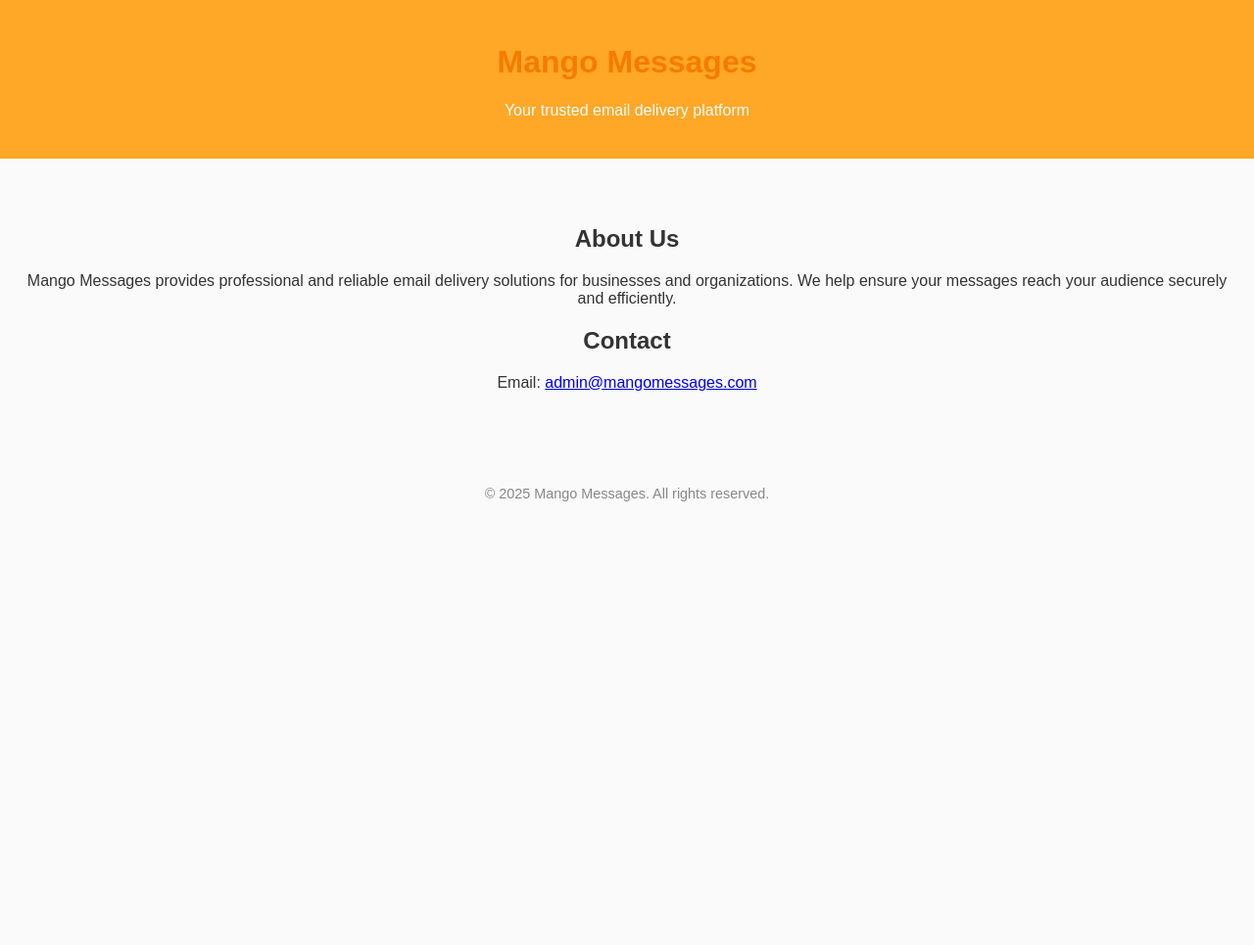
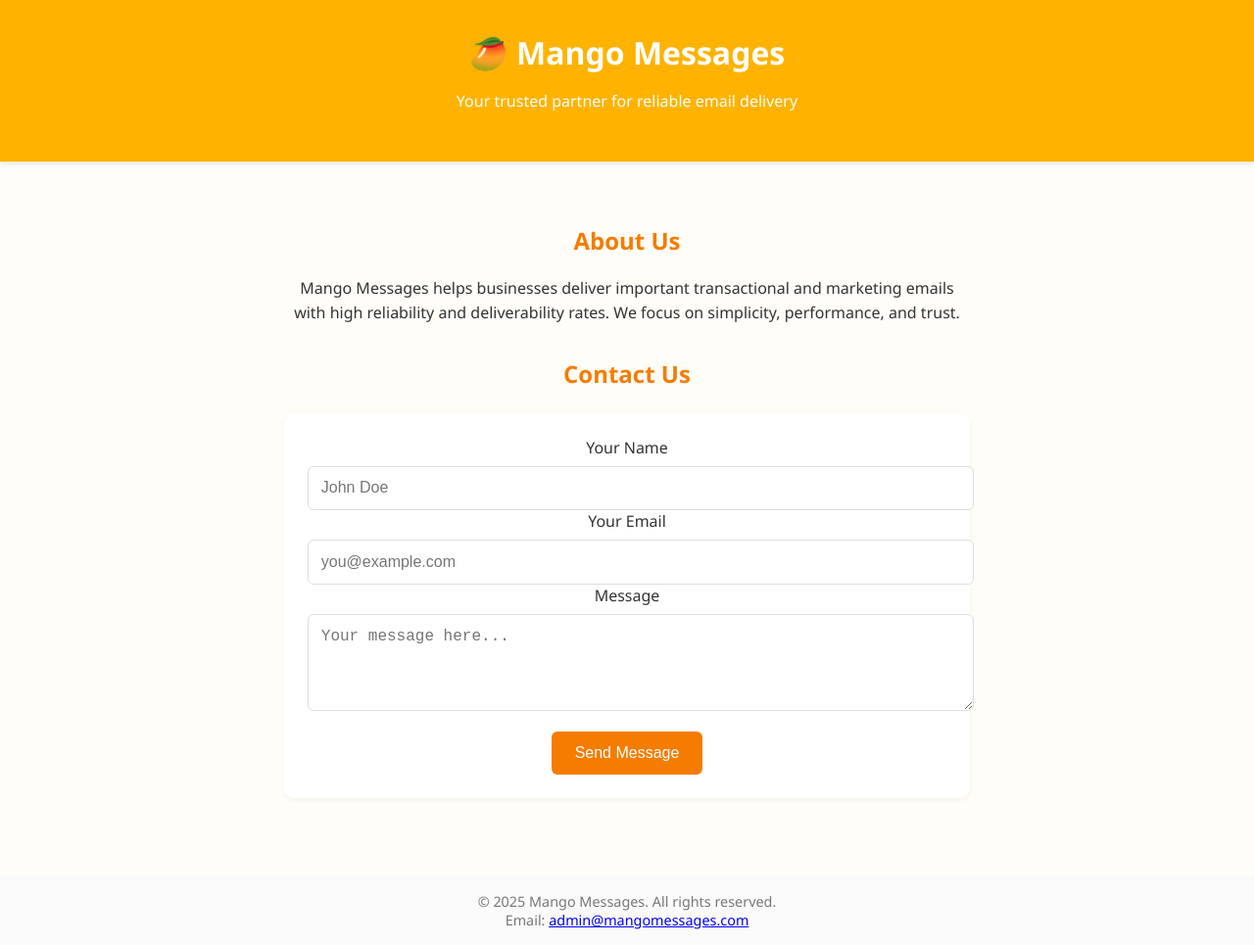
Before and after one commit to gudong678-star/mangomessages, a plain HTML site: page index.html in a window 1280 px wide. Shown: the whole page at 98% size. Before the commit the page ends 800 px from the top, so only its background shows below. Drawn offline with Linux system fonts and the light colour scheme.

Commit message:
Update index.html

```diff
--- a/index.html
+++ b/index.html
@@ -3,55 +3,122 @@
 <head>
   <meta charset="UTF-8" />
   <meta name="viewport" content="width=device-width, initial-scale=1.0" />
-  <title>Mango Messages</title>
+  <title>Mango Messages | Trusted Email Delivery</title>
   <style>
+    :root {
+      --primary: #ffb300;
+      --secondary: #f57c00;
+      --text: #333;
+      --bg: #fffdf8;
+    }
     body {
-      font-family: Arial, sans-serif;
-      background: #fafafa;
-      color: #333;
-      text-align: center;
+      font-family: 'Segoe UI', Arial, sans-serif;
+      background: var(--bg);
+      color: var(--text);
       margin: 0;
       padding: 0;
+      text-align: center;
     }
     header {
-      background: #ffa726;
-      color: white;
-      padding: 1.5rem 0;
+      background: var(--primary);
+      color: #fff;
+      padding: 2rem 1rem;
+      box-shadow: 0 2px 6px rgba(0,0,0,0.1);
+    }
+    h1 {
+      margin: 0;
+      font-size: 2rem;
+    }
+    h2 {
+      color: var(--secondary);
+      margin-top: 2rem;
     }
     main {
-      margin-top: 2rem;
-      padding: 1rem;
+      padding: 2rem 1rem;
+      max-width: 700px;
+      margin: 0 auto;
     }
-    h1 {
-      color: #f57c00;
+    p {
+      line-height: 1.6;
+      margin: 1rem 0;
+    }
+    form {
+      background: #fff;
+      padding: 1.5rem;
+      border-radius: 10px;
+      box-shadow: 0 2px 5px rgba(0,0,0,0.05);
+      margin-top: 1.5rem;
+    }
+    input, textarea {
+      width: 100%;
+      padding: 0.8rem;
+      margin-top: 0.5rem;
+      border: 1px solid #ddd;
+      border-radius: 6px;
+      font-size: 1rem;
+    }
+    button {
+      margin-top: 1rem;
+      background: var(--secondary);
+      color: #fff;
+      border: none;
+      padding: 0.8rem 1.5rem;
+      border-radius: 6px;
+      cursor: pointer;
+      font-size: 1rem;
+    }
+    button:hover {
+      background: #e66b00;
     }
     footer {
       margin-top: 3rem;
       padding: 1rem;
       font-size: 0.9rem;
-      color: #888;
+      color: #777;
+      background: #fafafa;
+    }
+    @media (max-width: 600px) {
+      h1 {
+        font-size: 1.5rem;
+      }
+      main {
+        padding: 1rem;
+      }
     }
   </style>
 </head>
 <body>
   <header>
-    <h1>Mango Messages</h1>
-    <p>Your trusted email delivery platform</p>
+    <h1>🥭 Mango Messages</h1>
+    <p>Your trusted partner for reliable email delivery</p>
   </header>
 
   <main>
     <h2>About Us</h2>
     <p>
-      Mango Messages provides professional and reliable email delivery solutions for
-      businesses and organizations. We help ensure your messages reach your audience securely and efficiently.
+      Mango Messages helps businesses deliver important transactional and marketing emails
+      with high reliability and deliverability rates.
+      We focus on simplicity, performance, and trust.
     </p>
 
-    <h2>Contact</h2>
-    <p>Email: <a href="mailto:admin@mangomessages.com">admin@mangomessages.com</a></p>
+    <h2>Contact Us</h2>
+    <form onsubmit="event.preventDefault(); alert('Thank you! We will reach out soon.');">
+      <label for="name">Your Name</label>
+      <input type="text" id="name" placeholder="John Doe" required>
+
+      <label for="email">Your Email</label>
+      <input type="email" id="email" placeholder="you@example.com" required>
+
+      <label for="message">Message</label>
+      <textarea id="message" rows="4" placeholder="Your message here..." required></textarea>
+
+      <button type="submit">Send Message</button>
+    </form>
   </main>
 
   <footer>
     &copy; 2025 Mango Messages. All rights reserved.
+    <br />Email: <a href="mailto:admin@mangomessages.com">admin@mangomessages.com</a>
   </footer>
 </body>
 </html>
```
